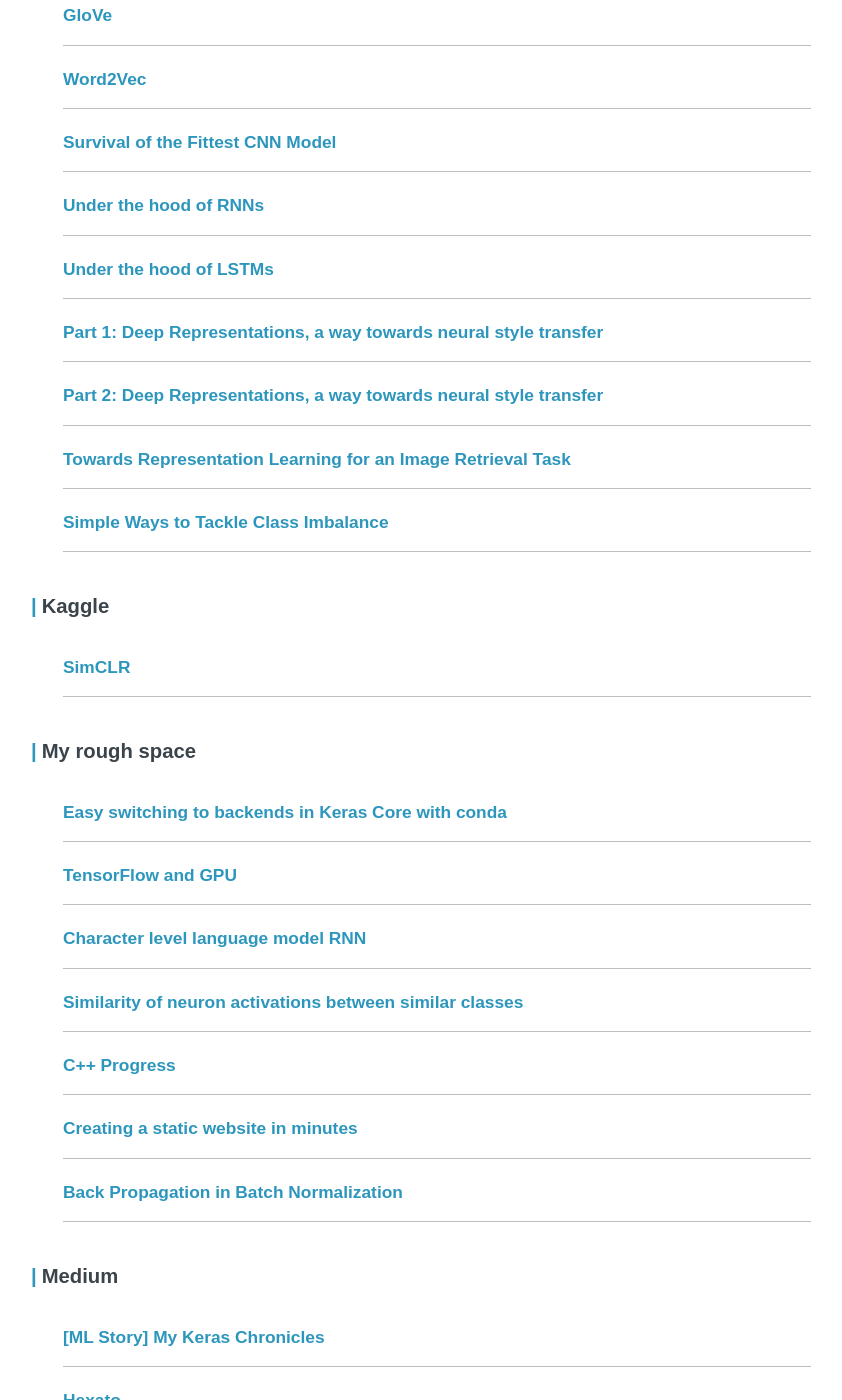
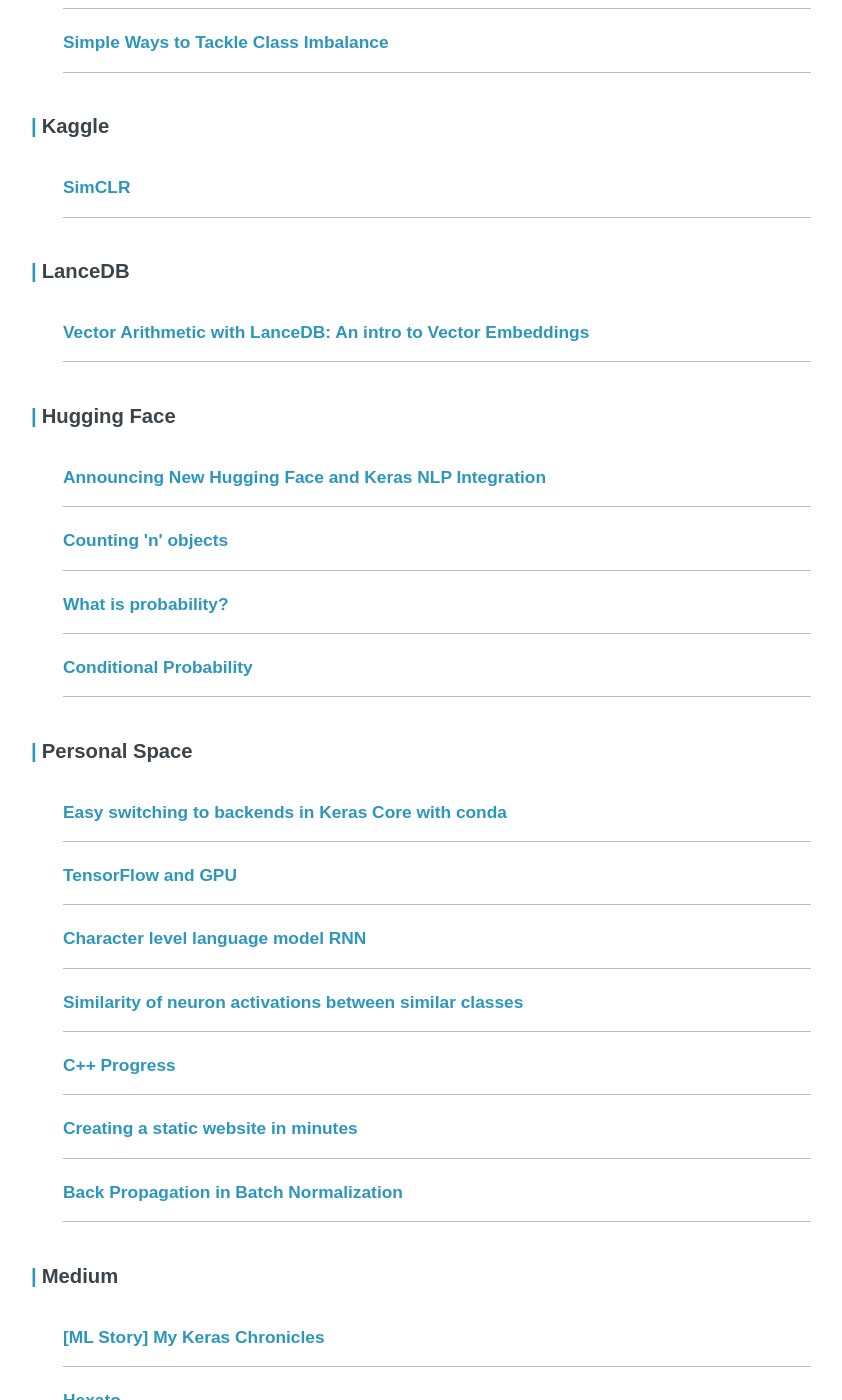
Before and after one commit to ariG23498/ariG23498.github.io, a Jekyll site: the page built from blogs.md, in a window 1280 px wide and 1400 px high, scrolled down 4212 px. Shown: the whole window, without its empty margins (219-1061 px from the left). Built offline with Jekyll 4.4.1, drawn with Linux system fonts in a browser that asks for light colours; some of the changed text lies outside the part shown.

Commit message:
Update blogs.md

```diff
--- a/blogs.md
+++ b/blogs.md
@@ -7,25 +7,6 @@ permalink: /posts
 <!-- Write the Post page here -->
 <div class="main">
     <div class="post-wrap archive">
-
-        <h3>LanceDB</h3>
-         <article class="archive-item">
-        <a class="archive-item-link" href="https://blog.lancedb.com/vector-arithmetic-with-lancedb-an-intro-to-vector-embeddings/" target="_blank" rel="noopener noreferrer">Vector Arithmetic with LanceDB: An intro to Vector Embeddings</a>
-        </article>
-
-        <h3>Hugging Face</h3>
-        <article class="archive-item">
-        <a class="archive-item-link" href="https://huggingface.co/blog/keras-nlp-integration" target="_blank" rel="noopener noreferrer">Announcing New Hugging Face and Keras NLP Integration</a>
-        </article>
-        <article class="archive-item">
-        <a class="archive-item-link" href="https://huggingface.co/blog/ariG23498/count-n-objects" target="_blank" rel="noopener noreferrer">Counting 'n' objects</a>
-        </article>
-        <article class="archive-item">
-        <a class="archive-item-link" href="https://huggingface.co/blog/ariG23498/what-is-probability" target="_blank" rel="noopener noreferrer">What is probability?</a>
-        </article>
-        <article class="archive-item">
-        <a class="archive-item-link" href="https://huggingface.co/blog/ariG23498/conditional-probability" target="_blank" rel="noopener noreferrer">Conditional Probability</a>
-        </article>
 
         <h3>PyImageSearch</h3>
         <article class="archive-item">
@@ -213,7 +194,26 @@ permalink: /posts
                 <a class="archive-item-link" href="https://www.kaggle.com/aritrag/simclr" target="_blank" rel="noopener noreferrer">SimCLR</a>
             </article>
 
-        <h3>My rough space</h3>
+        <h3>LanceDB</h3>
+         <article class="archive-item">
+        <a class="archive-item-link" href="https://blog.lancedb.com/vector-arithmetic-with-lancedb-an-intro-to-vector-embeddings/" target="_blank" rel="noopener noreferrer">Vector Arithmetic with LanceDB: An intro to Vector Embeddings</a>
+        </article>
+
+        <h3>Hugging Face</h3>
+        <article class="archive-item">
+        <a class="archive-item-link" href="https://huggingface.co/blog/keras-nlp-integration" target="_blank" rel="noopener noreferrer">Announcing New Hugging Face and Keras NLP Integration</a>
+        </article>
+        <article class="archive-item">
+        <a class="archive-item-link" href="https://huggingface.co/blog/ariG23498/count-n-objects" target="_blank" rel="noopener noreferrer">Counting 'n' objects</a>
+        </article>
+        <article class="archive-item">
+        <a class="archive-item-link" href="https://huggingface.co/blog/ariG23498/what-is-probability" target="_blank" rel="noopener noreferrer">What is probability?</a>
+        </article>
+        <article class="archive-item">
+        <a class="archive-item-link" href="https://huggingface.co/blog/ariG23498/conditional-probability" target="_blank" rel="noopener noreferrer">Conditional Probability</a>
+        </article>
+
+        <h3>Personal Space</h3>
             {% for post in site.posts %}
             <article class="archive-item">
                 <a class="archive-item-link" href="{{ post.url }}" target="_blank" rel="noopener noreferrer">{{ post.title }}</a>
@@ -235,8 +235,9 @@ permalink: /posts
             </article>
 
        <h3>MISC</h3>
-        <article class="archive-item">
-                <a class="archive-item-link" href="https://www.machinelearningnuggets.com/007-aritra-roy-gosthipaty-deep-learning-associate-at-pyimagesearch/" target="_blank" rel="noopener noreferrer">Aritra Roy Gosthipaty - Deep Learning Associate at PyImageSearch</a>
-        </article>
+       <article class="archive-item"><a class="archive-item-link" href="https://blog.ritwikraha.dev/choosing-between-siglip-and-clip-for-language-image-pretraining" target="_blank" rel="noopener noreferrer">Choosing Between SigLIP and CLIP for Language Image Pretraining</a>
+       </article>
+       <article class="archive-item"><a class="archive-item-link" href="https://www.machinelearningnuggets.com/007-aritra-roy-gosthipaty-deep-learning-associate-at-pyimagesearch/" target="_blank" rel="noopener noreferrer">Aritra Roy Gosthipaty - Deep Learning Associate at PyImageSearch</a>
+       </article>
     </div>
 </div>
```
